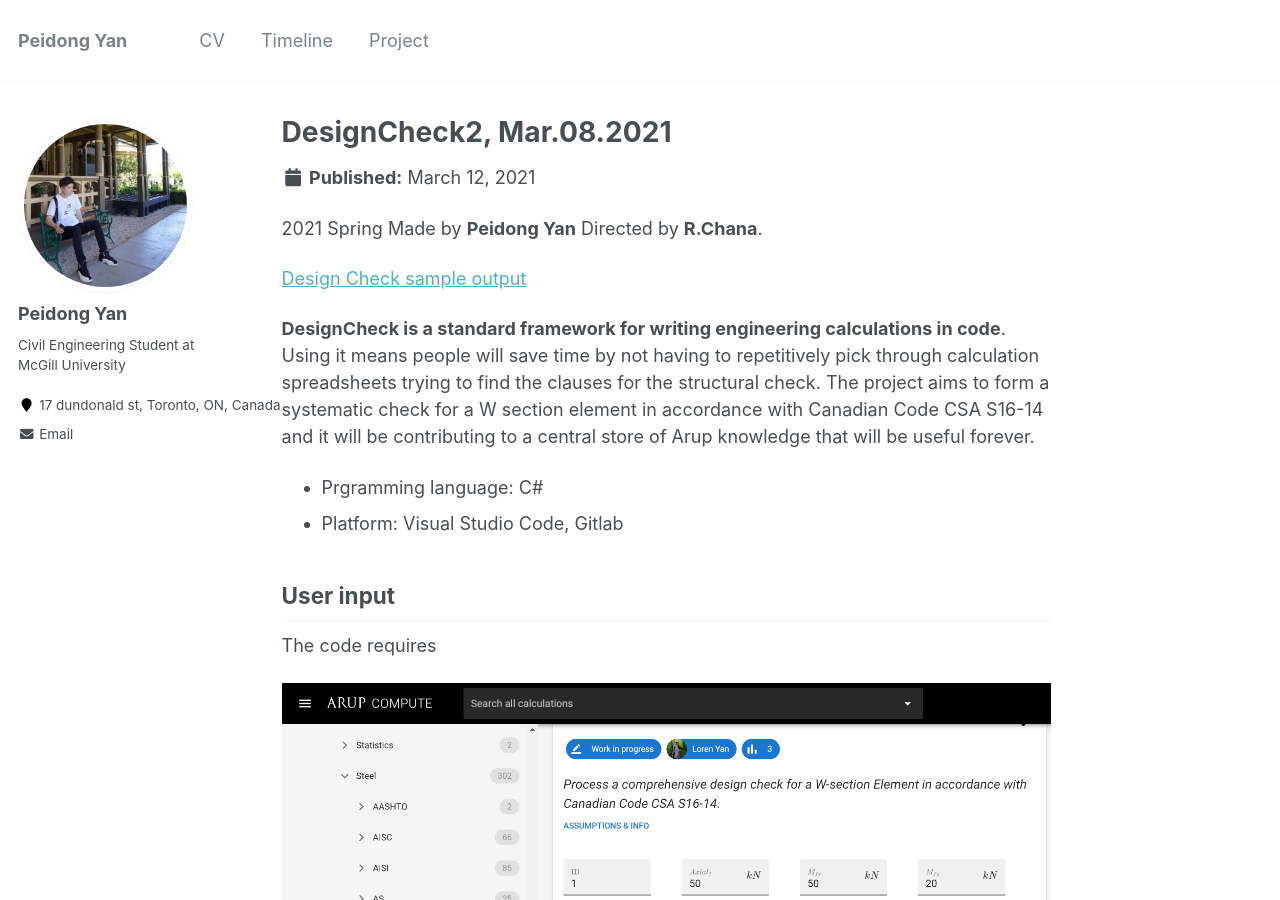
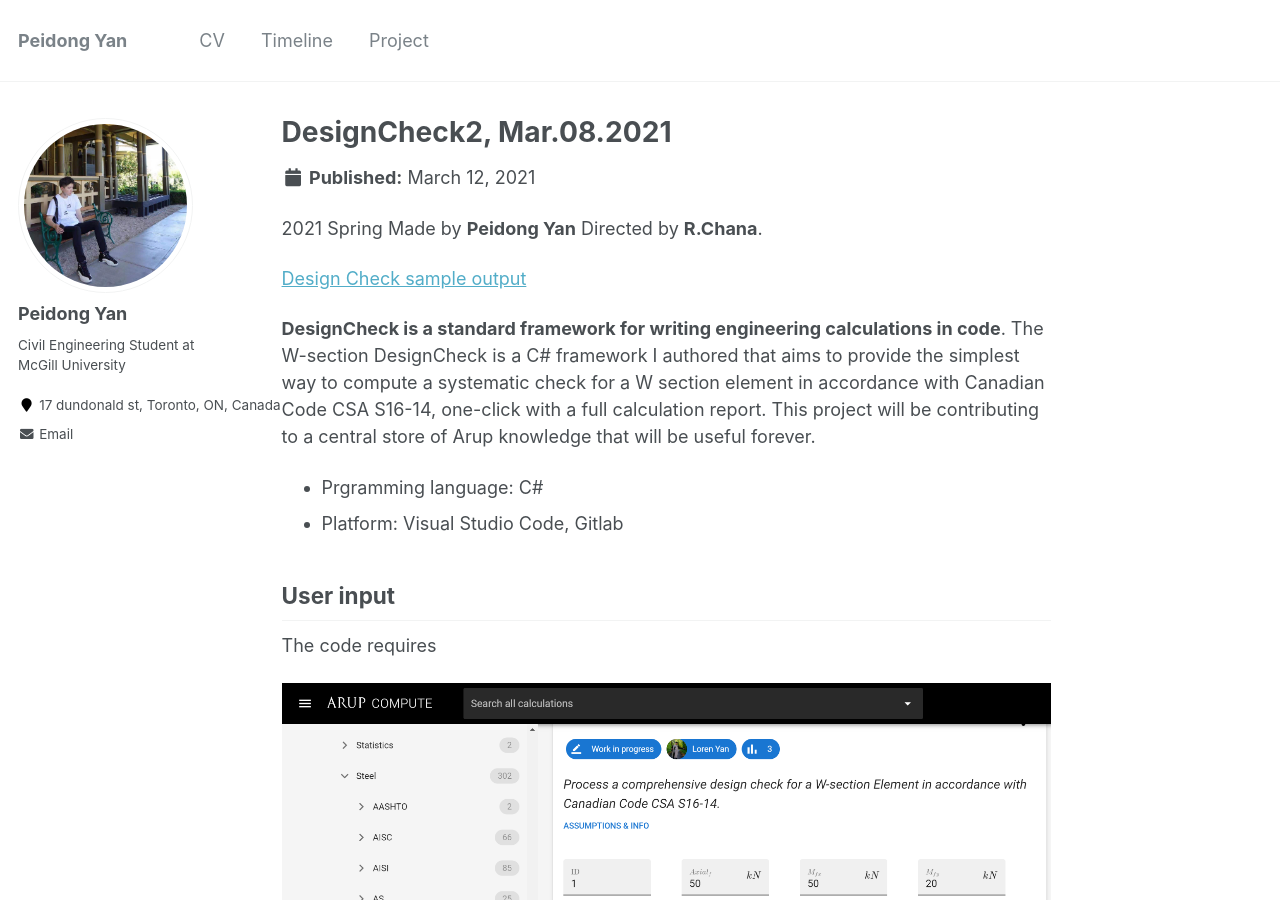
Before and after one commit to LorenYan98/LY.github.io, a Jekyll site: the page built from _portfolio/portfolio-1.md, in a window 1280 px wide and 900 px high. Built offline with Jekyll 4.4.1, drawn with Linux system fonts in a browser that asks for light colours.

Commit message:
Update portfolio-1.md

```diff
--- a/_portfolio/portfolio-1.md
+++ b/_portfolio/portfolio-1.md
@@ -8,7 +8,7 @@ collection: portfolio
 
 [Design Check sample output](https://lorenyan98.github.io/LY.github.io/files/DesignCheck2.Structural.CombinedBeamChecks.pdf)
 
-**DesignCheck is a standard framework for writing engineering calculations in code**. Using it means people will save time by not having to repetitively pick through calculation spreadsheets trying to find the clauses for the structural check. The project aims to form a systematic check for a W section element in accordance with Canadian Code CSA S16-14 and it will be contributing to a central store of Arup knowledge that will be useful forever.
+**DesignCheck is a standard framework for writing engineering calculations in code**. The W-section DesignCheck is a C# framework I authored that aims to provide the simplest way to compute a systematic check for a W section element in accordance with Canadian Code CSA S16-14, one-click with a full calculation report. This project will be contributing to a central store of Arup knowledge that will be useful forever.
 
 * Prgramming language: C#
 * Platform: Visual Studio Code, Gitlab
```
